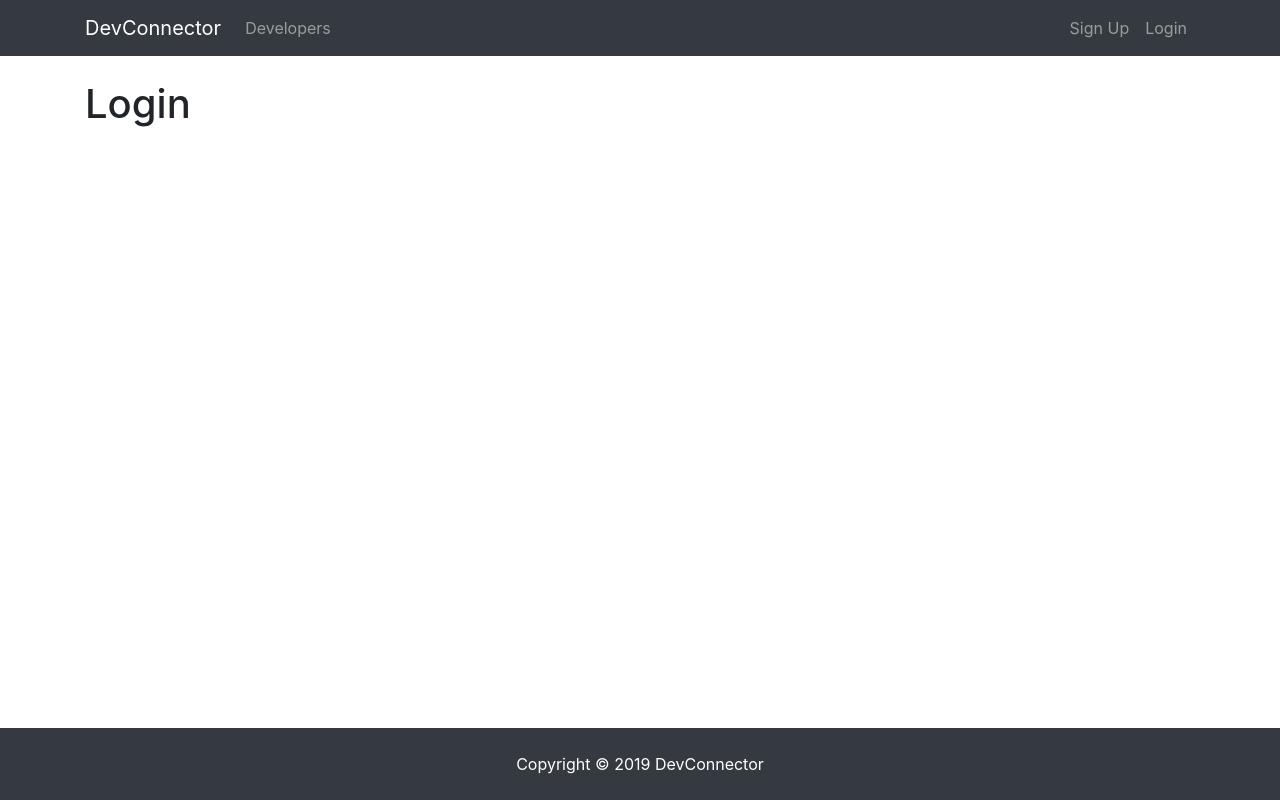
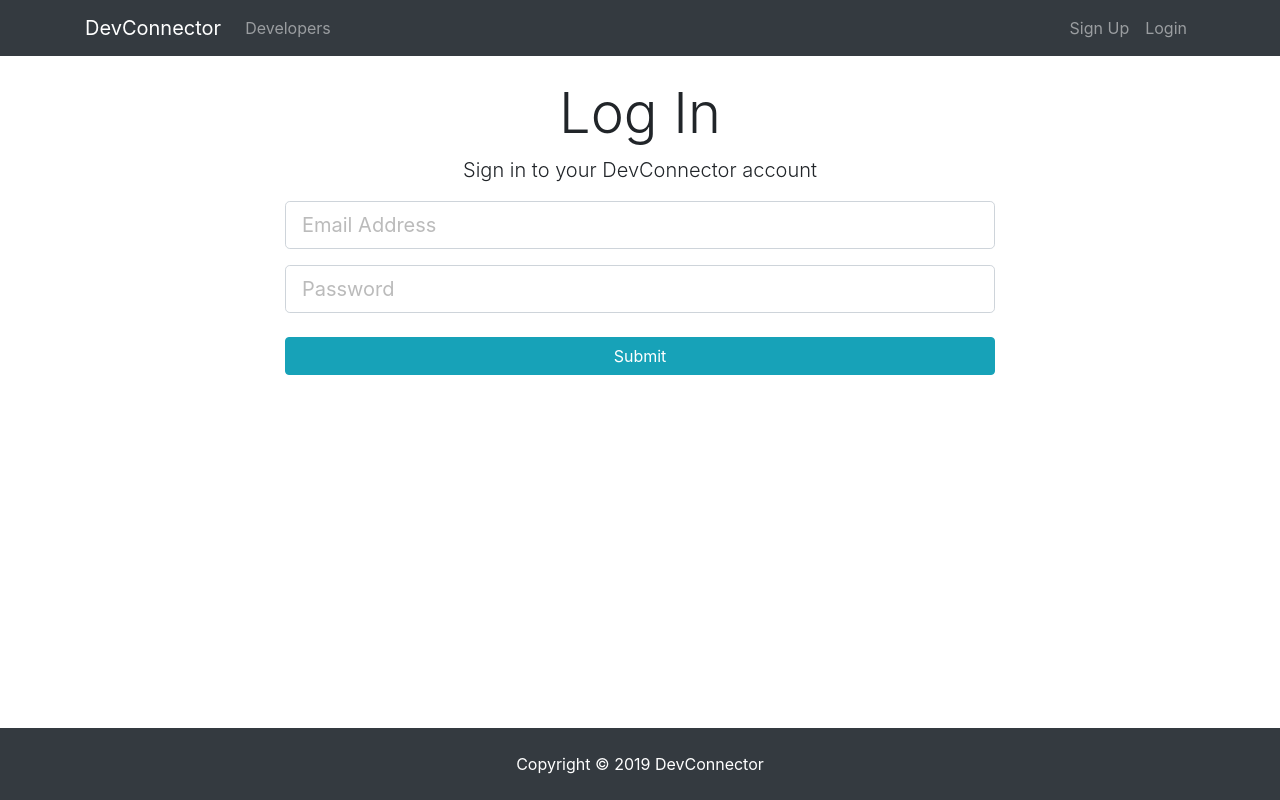
Before and after one commit to hoomand/devconnector, a React (Create React App) app in the folder client/: page /login in a window 1280 px wide. Built offline with nearby package versions, Linux system fonts and the light colour scheme.

Commit message:
feat(Login): add form

```diff
--- a/client/src/components/auth/Login.js
+++ b/client/src/components/auth/Login.js
@@ -1,10 +1,61 @@
 import React, { Component } from "react";
+import TextFieldGroup from "../common/TextFieldGroup";
 
 class Login extends Component {
+  constructor() {
+    super();
+    this.state = {
+      email: "",
+      password: "",
+      errors: {}
+    };
+  }
+
+  onSubmit = e => {
+    e.preventDefault();
+
+    const userData = {
+      email: this.state.email,
+      password: this.state.password
+    };
+
+    this.props.loginUser(userData);
+  };
   render() {
+    const { errors } = this.state;
+
     return (
-      <div>
-        <h1>Login</h1>
+      <div className="login">
+        <div className="container">
+          <div className="row">
+            <div className="col-md-8 m-auto">
+              <h1 className="display-4 text-center">Log In</h1>
+              <p className="lead text-center">
+                Sign in to your DevConnector account
+              </p>
+              <form onSubmit={this.onSubmit}>
+                <TextFieldGroup
+                  placeholder="Email Address"
+                  name="email"
+                  type="email"
+                  value={this.state.email}
+                  onChange={this.onChange}
+                  error={errors.email}
+                />
+
+                <TextFieldGroup
+                  placeholder="Password"
+                  name="password"
+                  type="password"
+                  value={this.state.password}
+                  onChange={this.onChange}
+                  error={errors.password}
+                />
+                <input type="submit" className="btn btn-info btn-block mt-4" />
+              </form>
+            </div>
+          </div>
+        </div>
       </div>
     );
   }
```
